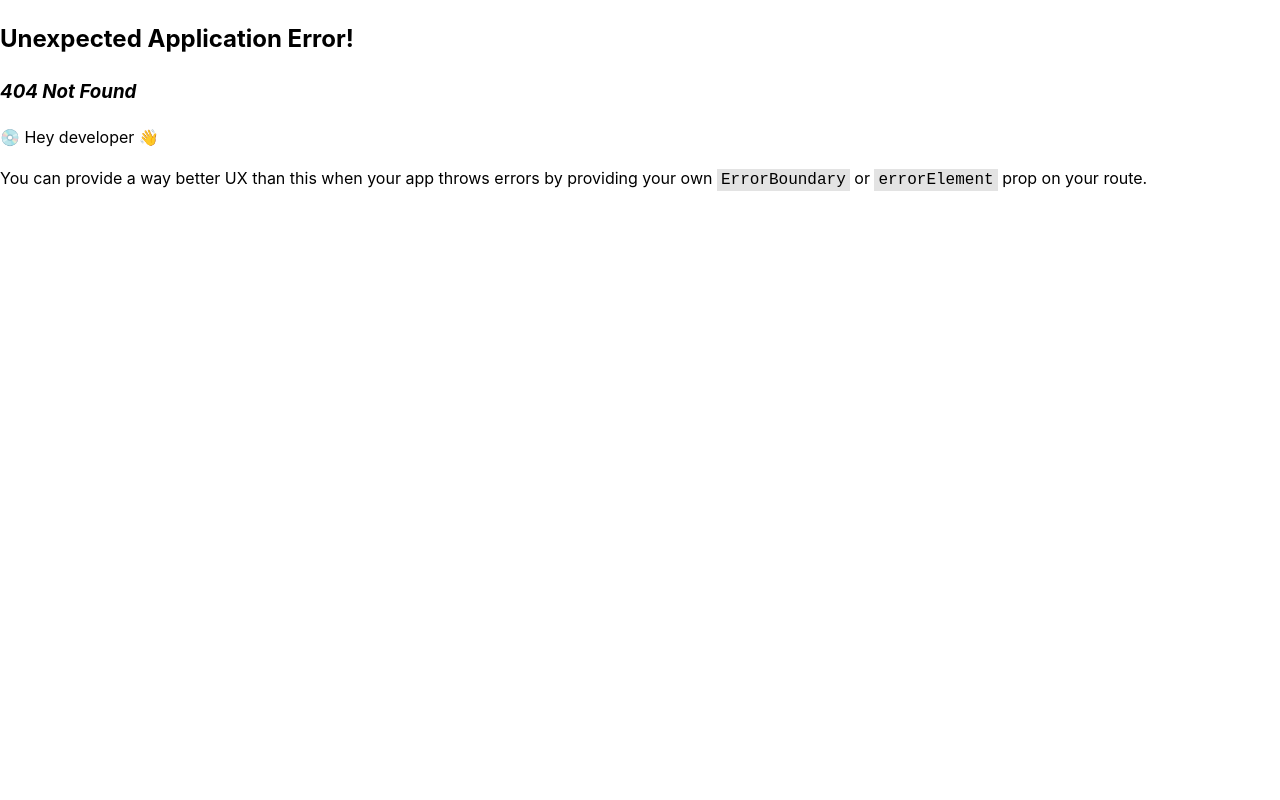
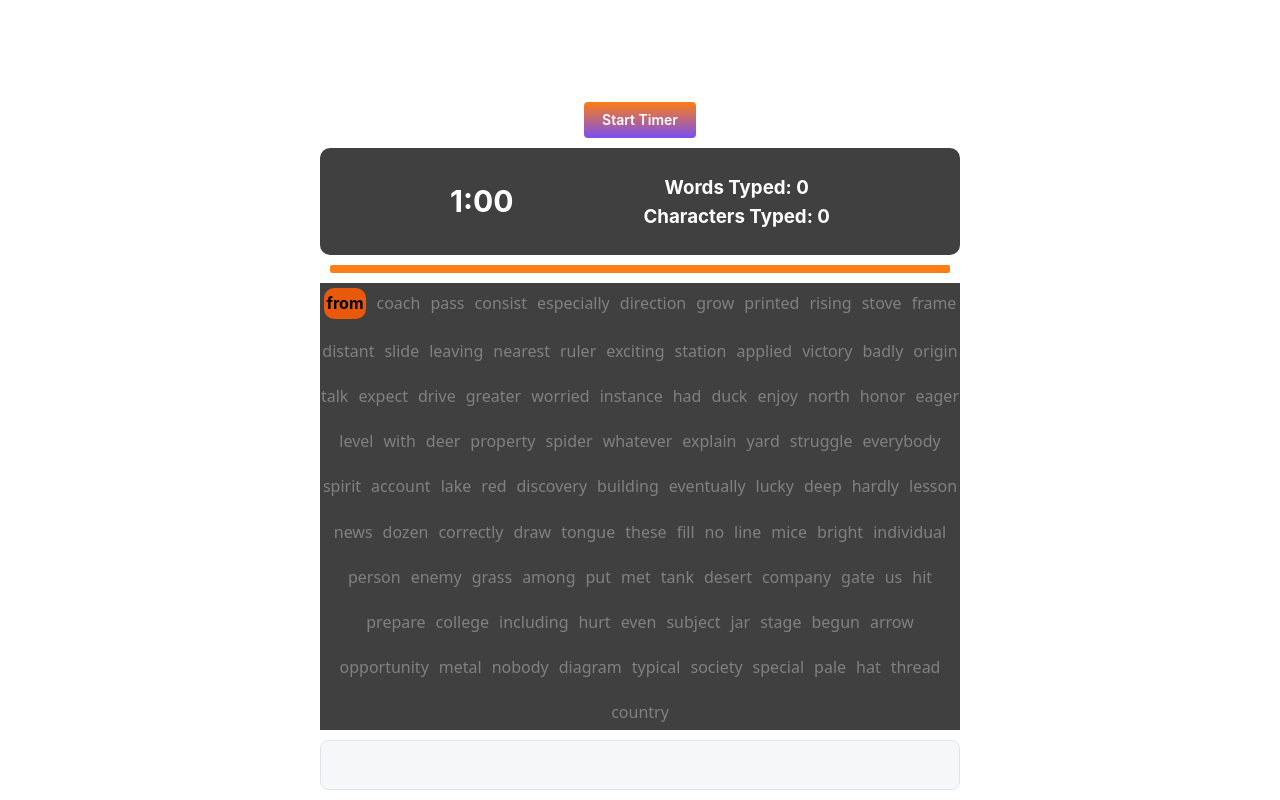
Before and after one commit to taariqelliott/speed-type-test, a React (Vite) app: page /game in a window 1280 px wide. Before the commit this address had no page. Built offline with nearby package versions, Linux system fonts and the light colour scheme.

Commit message:
Added Game Logic, Timer, Conditional Colors, Stats, End Game Logic. Need to add end game calculations.

```diff
--- a/src/Router.tsx
+++ b/src/Router.tsx
@@ -1,6 +1,6 @@
 import { createBrowserRouter, RouterProvider } from 'react-router-dom';
 import { HomePage } from './pages/Home.page';
-import Test from './pages/Test.page';
+import Game from './pages/Game.page';
 
 const router = createBrowserRouter([
   {
@@ -8,8 +8,8 @@ const router = createBrowserRouter([
     element: <HomePage />,
   },
   {
-    path: '/test',
-    element: <Test />,
+    path: '/game',
+    element: <Game />,
   },
 ]);
 
--- a/src/components/Welcome/Welcome.tsx
+++ b/src/components/Welcome/Welcome.tsx
@@ -16,10 +16,8 @@ export function Welcome() {
         <Anchor href="https://mantine.dev/guides/vite/" size="lg">
           this guide
         </Anchor>
-        . To get started edit pages/Home.page.tsx file.
-      </Text>
-      <Text>
-        <Anchor href="/test">To Test</Anchor>
+        . To get started edit pages/Home.page.tsx file.{' '}
+        <Anchor href="/game">To Game Page!</Anchor>
       </Text>
     </>
   );
--- /dev/null
+++ b/src/components/WordsArray/WordsArray.tsx
@@ -0,0 +1,292 @@
+const wordsArray = [
+  'lucky',
+  'even',
+  'found',
+  'sugar',
+  'especially',
+  'element',
+  'smell',
+  'property',
+  'gate',
+  'consist',
+  'ill',
+  'sign',
+  'room',
+  'fog',
+  'mix',
+  'arrow',
+  'other',
+  'put',
+  'building',
+  'born',
+  'classroom',
+  'bright',
+  'maybe',
+  'laugh',
+  'trick',
+  'stove',
+  'shelter',
+  'problem',
+  'plus',
+  'subject',
+  'draw',
+  'account',
+  'silence',
+  'discovery',
+  'graph',
+  'basket',
+  'require',
+  'policeman',
+  'garage',
+  'fighting',
+  'tank',
+  'eager',
+  'greater',
+  'badly',
+  'it',
+  'claws',
+  'dawn',
+  'from',
+  'these',
+  'coach',
+  'zero',
+  'slow',
+  'everybody',
+  'power',
+  'score',
+  'shout',
+  'jar',
+  'gone',
+  'diagram',
+  'whole',
+  'push',
+  'provide',
+  'rhythm',
+  'buffalo',
+  'news',
+  'body',
+  'outline',
+  'official',
+  'nearest',
+  'depend',
+  'pass',
+  'story',
+  'north',
+  'bottom',
+  'motor',
+  'poetry',
+  'upper',
+  'no',
+  'frog',
+  'sweet',
+  'brick',
+  'determine',
+  'island',
+  'mice',
+  'taken',
+  'scared',
+  'direction',
+  'grain',
+  'teacher',
+  'stems',
+  'stand',
+  'task',
+  'lesson',
+  'person',
+  'explain',
+  'mouth',
+  'atom',
+  'electric',
+  'clock',
+  'higher',
+  'column',
+  'warn',
+  'musical',
+  'correctly',
+  'entire',
+  'against',
+  'spell',
+  'of',
+  'expect',
+  'deep',
+  'ruler',
+  'popular',
+  'factor',
+  'plant',
+  'hit',
+  'grow',
+  'blood',
+  'red',
+  'combination',
+  'path',
+  'offer',
+  'fort',
+  'diameter',
+  'printed',
+  'environment',
+  'enjoy',
+  'worker',
+  'fill',
+  'together',
+  'dozen',
+  'suppose',
+  'us',
+  'saw',
+  'east',
+  'additional',
+  'me',
+  'swim',
+  'upward',
+  'base',
+  'gave',
+  'riding',
+  'cent',
+  'wood',
+  'with',
+  'enemy',
+  'gray',
+  'leaving',
+  'slightly',
+  'mission',
+  'lamp',
+  'lake',
+  'express',
+  'distant',
+  'more',
+  'enough',
+  'frighten',
+  'muscle',
+  'spider',
+  'brain',
+  'honor',
+  'talk',
+  'met',
+  'older',
+  'spread',
+  'line',
+  'jet',
+  'underline',
+  'metal',
+  'farmer',
+  'country',
+  'bigger',
+  'traffic',
+  'company',
+  'home',
+  'shade',
+  'court',
+  'pale',
+  'victory',
+  'rising',
+  'unusual',
+  'avoid',
+  'exciting',
+  'slide',
+  'including',
+  'fire',
+  'station',
+  'drive',
+  'supply',
+  'branch',
+  'college',
+  'belt',
+  'desert',
+  'spring',
+  'accident',
+  'sky',
+  'tried',
+  'voyage',
+  'level',
+  'reader',
+  'own',
+  'state',
+  'tongue',
+  'back',
+  'deer',
+  'highest',
+  'hurt',
+  'ear',
+  'applied',
+  'zebra',
+  'strike',
+  'figure',
+  'dull',
+  'had',
+  'audience',
+  'bear',
+  'may',
+  'felt',
+  'thread',
+  'among',
+  'duck',
+  'hat',
+  'history',
+  'pocket',
+  'familiar',
+  'prepare',
+  'instance',
+  'eye',
+  'spirit',
+  'needs',
+  'whatever',
+  'judge',
+  'divide',
+  'begun',
+  'fellow',
+  'palace',
+  'hardly',
+  'smooth',
+  'origin',
+  'people',
+  'typical',
+  'carried',
+  'next',
+  'bring',
+  'individual',
+  'or',
+  'tobacco',
+  'worried',
+  'frame',
+  'society',
+  'share',
+  'baby',
+  'exclaimed',
+  'eventually',
+  'fun',
+  'then',
+  'know',
+  'is',
+  'later',
+  'nature',
+  'occasionally',
+  'exactly',
+  'its',
+  'able',
+  'birds',
+  'log',
+  'struggle',
+  'yard',
+  'ice',
+  'opportunity',
+  'gently',
+  'try',
+  'indeed',
+  'act',
+  'stage',
+  'region',
+  'away',
+  'grass',
+  'special',
+  'proper',
+  'nuts',
+  'planning',
+  'west',
+  'root',
+  'nobody',
+  'depth',
+];
+
+// randomize the words to a new array
+const randomWordsArray = wordsArray.sort(() => Math.random() - 0.5);
+
+export default randomWordsArray;
--- /dev/null
+++ b/src/pages/Game.module.css
@@ -0,0 +1,77 @@
+.div {
+    display: flex;
+    flex-direction: column;
+    justify-content: center;
+    align-items: center;
+    height: 100vh;
+    width: 100%;
+    /* background-color: red; */
+    color: white;
+
+}
+
+.wordDiv {
+    display: flex;
+    flex-direction: row;
+    flex-wrap: wrap;
+    overflow: scroll;
+    justify-content: center;
+    align-items: center;
+    height: 500px;
+    width: 50%;
+    background-color: rgb(64, 64, 64);
+    color: black;
+    gap: 10px;
+}
+
+.currentWord {
+    color: black;
+    background: #e8590b;
+    padding: 3px;
+    font-weight: bold;
+    border-radius: 10px;
+}
+
+.otherWords {
+    color: gray;
+    /* color: transparent;
+	text-shadow: 0 0 8px #000; */
+    font-family: system-ui, -apple-system, BlinkMacSystemFont, 'Segoe UI', Roboto, Oxygen, Ubuntu, Cantarell, 'Open Sans', 'Helvetica Neue', sans-serif;
+}
+
+.input {
+    margin: 10px;
+    width: 50vw;
+    text-align: center;
+}
+
+.stats {
+    display: flex;
+    flex-direction: row;
+    justify-content: space-evenly;
+    align-items: center;
+    background-color: rgb(64, 64, 64);
+    color: black;
+    border-radius: 10px;
+}
+
+.timer{
+    font-size: 30px;
+}
+
+.gameButton {
+    margin: 10px;
+}
+
+.statCounts{
+    display: flex;
+    flex-direction: column;
+    justify-content: center;
+    align-items: center;
+    color: white;
+    border-radius: 10px;
+}
+
+.counts {
+    margin: 0px;
+}
--- /dev/null
+++ b/src/pages/Game.page.tsx
@@ -0,0 +1,136 @@
+import React, { ChangeEvent, FormEvent, useState } from 'react';
+import { Button, Input, Progress } from '@mantine/core';
+import classes from './Game.module.css';
+import WordsArray from '../components/WordsArray/WordsArray';
+
+export default function Game() {
+  const [words] = useState(() => WordsArray.slice(0, 100)); // Initialize words array
+  const [currentWordIndex, setCurrentWordIndex] = useState(0);
+  const [totalCharTyped, setTotalCharTyped] = useState(0);
+  const [correctWords, setCorrectWords] = useState(0);
+  const [inputValue, setInputValue] = useState('');
+  const [time, setTime] = useState(100);
+  const [clockTime, setClockTime] = useState(60);
+  const [timerStarted, setTimerStarted] = useState(false);
+  const [gameOver, setGameOver] = useState(false);
+
+  const startTime = () => {
+    if (!timerStarted) {
+      const inputElement = document.getElementById('input') as HTMLInputElement;
+      inputElement.disabled = false;
+      document.getElementById('input')?.focus();
+      setTimerStarted(true);
+      const interval = setInterval(() => {
+        setTime((prevTime) => {
+          if (prevTime <= 0) {
+            clearInterval(interval);
+            setClockTime(0);
+            setGameOver(true); // set gameOver to true if timer is at 0
+            inputElement.disabled = true;
+            setInputValue('');
+            return 0;
+          }
+          return prevTime - 1.667; // decrement by approximately 1.67 every second
+        });
+        setClockTime((prevClockTime) => prevClockTime - 1); // decrement clock time by 1 every second
+      }, 100);
+    }
+  };
+
+  const setNewWord = () => {
+    setTotalCharTyped(totalCharTyped + words[currentWordIndex].length);
+    setCorrectWords(correctWords + 1);
+    setCurrentWordIndex(currentWordIndex + 1);
+  };
+
+  function handleInputChange(e: ChangeEvent<HTMLInputElement>) {
+    setInputValue(e.target.value);
+  }
+
+  function handleSubmit(e: FormEvent<HTMLFormElement>) {
+    e.preventDefault();
+    if (inputValue.trim().toLowerCase() === words[currentWordIndex]) {
+      setCorrectWords(correctWords + 1);
+      setNewWord();
+      setInputValue('');
+    } else {
+      setCorrectWords(correctWords - 1);
+      setInputValue('');
+    }
+  }
+
+  const refreshPage = () => {
+    window.location.reload();
+  };
+
+  return (
+    <div className={classes.div}>
+      <h1>Speed Typer!</h1>
+      <div style={{ width: '50%', textAlign: 'center' }}>
+        {!gameOver && (
+          <Button
+            className={classes.gameButton}
+            onClick={startTime}
+            autoContrast
+            variant="gradient"
+            gradient={{ from: 'violet', to: 'orange', deg: 0 }}
+          >
+            Start Timer
+          </Button>
+        )}
+        {gameOver && (
+          <Button
+            className={classes.gameButton}
+            onClick={refreshPage}
+            autoContrast
+            variant="gradient"
+            gradient={{ from: 'violet', to: 'orange', deg: 0 }}
+          >
+            Restart Game
+          </Button>
+        )}
+        <div className={classes.stats}>
+          <h3
+            className={classes.timer}
+            style={clockTime <= 10 ? { color: '#e8590b' } : { color: 'white' }}
+          >
+            {clockTime === 60 ? '1:00' : clockTime <= 10 ? `0:0${clockTime}` : `0:${clockTime}`}
+          </h3>
+          <div className={classes.statCounts}>
+            <h3 className={classes.counts}>Words Typed: {correctWords}</h3>
+            <h3 className={classes.counts}>Characters Typed: {totalCharTyped}</h3>
+          </div>
+        </div>
+        <Progress
+          transitionDuration={1667} // 1667 milliseconds = 1.667 seconds
+          style={{ margin: 10 }}
+          color="orange"
+          radius="xs"
+          value={time}
+        />
+      </div>
+      <div className={classes.wordDiv}>
+        {words.map((word, index) => (
+          <span
+            key={word}
+            className={index === currentWordIndex ? classes.currentWord : classes.otherWords}
+          >
+            {word}
+          </span>
+        ))}
+      </div>
+      <form onSubmit={handleSubmit}>
+        <Input
+          disabled={!timerStarted}
+          id="input"
+          className={classes.input}
+          size="lg"
+          radius="md"
+          value={inputValue}
+          placeholder=""
+          onChange={handleInputChange}
+        />
+      </form>
+    </div>
+  );
+}
--- a/src/pages/Test.page.tsx
+++ /dev/null
@@ -1,3 +0,0 @@
-export default function Test() {
-  return <div>Test</div>;
-}
```
Also changed, not shown: src/components/Welcome/Welcome.module.css (line endings or trailing spaces).
